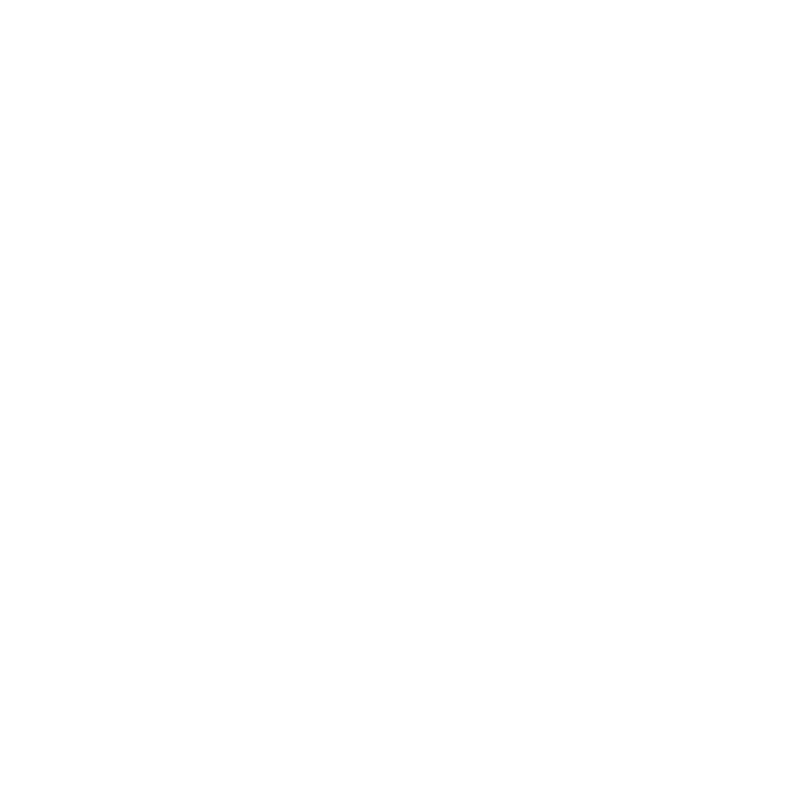
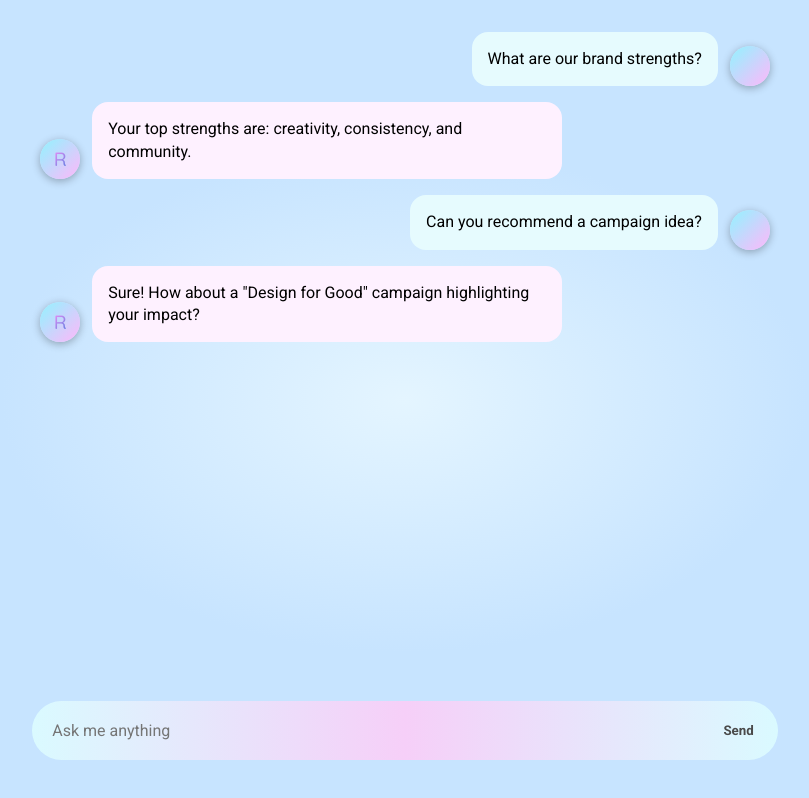
Before and after one commit to kalyanipnblm/raj-chat, an Angular app: page /chat in a window 1280 px wide. Before the commit this address led to /. Shown: the whole page, without its empty margins (235-1044 px from the left). Built offline with nearby package versions, Linux system fonts and the light colour scheme.

Commit message:
Style of the chat page

```diff
--- /dev/null
+++ b/src/app/pages/chat/chat.component.html
@@ -0,0 +1,30 @@
+<div class="background"></div>
+<div class="chat-container">
+  <div class="messages">
+    <div
+      *ngFor="let message of messages"
+      class="message-wrapper"
+      [ngClass]="message.role"
+    >
+      <!-- bot avatar on the left -->
+      <div class="avatar" *ngIf="message.role === 'bot'">
+        <span class="R">R</span>
+      </div>
+
+      <!-- the actual bubble -->
+      <div class="message">
+        {{ message.text }}
+      </div>
+
+      <!-- user avatar on the right -->
+      <div class="avatar user-avatar" *ngIf="message.role === 'user'">
+        <span class="U"></span>
+      </div>
+    </div>
+  </div>
+
+  <div class="input-bar">
+    <input type="text" placeholder="Ask me anything" />
+    <button>Send</button>
+  </div>
+</div>
--- /dev/null
+++ b/src/app/pages/chat/chat.component.scss
@@ -0,0 +1,148 @@
+.background {
+  position: fixed;
+  top: 0;
+  left: 0;
+  width: 100%;
+  height: 100%;
+  z-index: -1;
+  background: radial-gradient(
+    closest-side at center,
+    #E4F5FF 0%,
+    #C7E4FF 63%
+  );
+}
+
+.chat-container {
+  display: flex;
+  flex-direction: column;
+  height: 100vh;
+  padding: 2rem;
+}
+
+.messages {
+  display: flex;
+  flex-direction: column;
+  gap: 1rem;
+  overflow-y: auto;
+  flex: 1;
+  padding-bottom: 1rem;
+
+  padding-left: 20%;
+  padding-right: 20%;
+}
+
+.message {
+  max-width: 60%;
+  padding: 1rem;
+  border-radius: 16px;
+  font-size: 1rem;
+  line-height: 1.4;
+  background: #e6fbfe;
+  font-family: "Roboto", sans-serif;
+}
+
+.message.user {
+  background: #E6FBFE;
+  align-self: flex-end;
+}
+
+.message.bot {
+  background: #FEF1FF;
+  align-self: flex-start;
+}
+
+.message-wrapper {
+  display: flex;
+  align-items: flex-end;
+  gap: 0.75rem;
+}
+
+.message-wrapper.bot {
+  flex-direction: row;
+  justify-content: flex-start;
+}
+
+.message-wrapper.user {
+  display: flex;
+  flex-direction: row;
+  justify-content: flex-end;
+}
+
+.message-wrapper.bot .message {
+  background: #fef1ff;
+}
+
+
+.avatar {
+  width: 40px;
+  height: 40px;
+  border-radius: 50%;
+  background: linear-gradient(135deg, #91F4FF, #FFB7FA);
+  display: flex;
+  align-items: center;
+  justify-content: center;
+  font-weight: 500;
+  font-size: 1.1rem;
+  font-family: 'Quicksand', sans-serif;
+  color: white;
+  box-shadow: 0 2px 8px rgba(0, 0, 0, 0.3);
+}
+
+.avatar .R {
+  background: linear-gradient(135deg, #FF8FF8, #4B7CDE);
+  background-clip: text;
+  -webkit-background-clip: text;
+  -webkit-text-fill-color: transparent;
+  font-size: 1.2rem;
+  font-weight: 500;
+}
+
+.avatar .U {
+  background: linear-gradient(135deg, #FF8FF8, #4B7CDE);
+  background-clip: text;
+  -webkit-background-clip: text;
+  -webkit-text-fill-color: transparent;
+  font-size: 1.2rem;
+  font-weight: 500;
+}
+
+
+.input-bar {
+  position: sticky;
+  bottom: 40px;
+  display: flex;
+  background: linear-gradient(
+    to right,
+    #DAFAFF 0%,
+    #F6CFF8 50%,
+    #DAFAFF);
+  border-radius: 50px;
+  padding: 0.5rem;
+  width: 60%;
+  margin: 0 auto;
+}
+
+.input-bar input {
+  flex: 1;
+  border: none;
+  outline: none;
+  padding: 0.75rem;
+  font-size: 1rem;
+  font-family: "Roboto", sans-serif;
+  border-radius: 20px;
+  background: transparent;
+}
+
+.input-bar button {
+  background: none;
+  border: none;
+  font-weight: bold;
+  font-family: "Roboto", sans-serif;
+  color: #4a4a4a;
+  cursor: pointer;
+  padding: 0 1rem;
+}
+
+.input-bar input::placeholder {
+  font-family: "Roboto", sans-serif;
+}
--- /dev/null
+++ b/src/app/pages/chat/chat.component.ts
@@ -0,0 +1,18 @@
+import { Component } from '@angular/core';
+import { CommonModule } from '@angular/common';
+
+@Component({
+  selector: 'app-chat',
+  standalone: true,
+  imports: [CommonModule],
+  templateUrl: './chat.component.html',
+  styleUrl: './chat.component.scss'
+})
+export class ChatComponent {
+  messages = [
+    { role: 'user', text: 'What are our brand strengths?' },
+    { role: 'bot', text: 'Your top strengths are: creativity, consistency, and community.' },
+    { role: 'user', text: 'Can you recommend a campaign idea?' },
+    { role: 'bot', text: 'Sure! How about a "Design for Good" campaign highlighting your impact?' }
+  ];
+}
--- a/src/styles.scss
+++ b/src/styles.scss
@@ -1 +1,5 @@
-/* You can add global styles to this file, and also import other style files */
+html, body {
+  height: 100%;
+  margin: 0;
+  overflow: hidden;
+}
```
Also changed, not shown: src/app/app.routes.ts (+3 -4 lines), src/app/pages/welcome/welcome.component.scss (line endings or trailing spaces), 1 other file (tests, documents, lock files or other folders).
